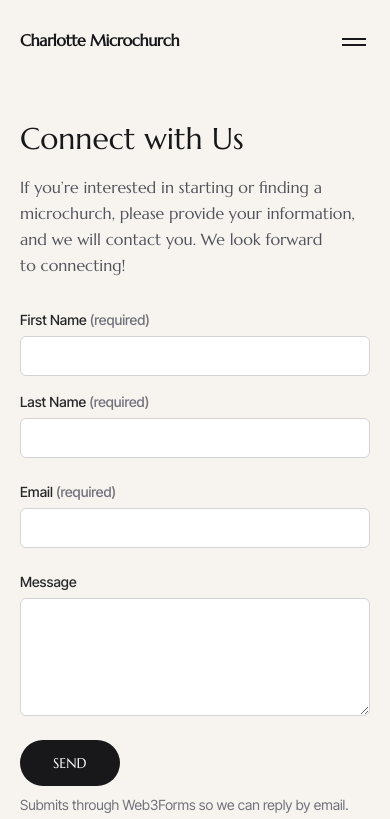
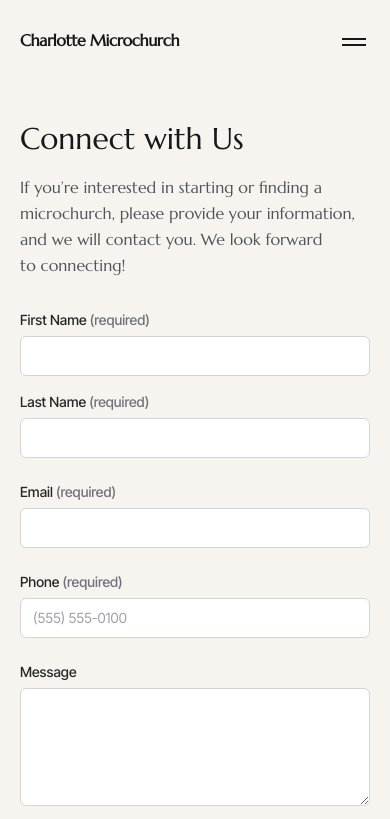
Before and after one commit to tylerbulszewicz/microchurch, a Next.js app: page /connect in a window 390 px wide. Shown: the top 819 px of the page. Built offline with nearby package versions, Linux system fonts and the light colour scheme; no server answers.

Commit message:
feat(connect): add required phone field to contact form

```diff
--- a/src/components/ConnectForm.tsx
+++ b/src/components/ConnectForm.tsx
@@ -62,9 +62,10 @@ export function ConnectForm({ accessKey }: ConnectFormProps) {
 		const first = String(fd.get("firstName") ?? "").trim();
 		const last = String(fd.get("lastName") ?? "").trim();
 		const email = String(fd.get("email") ?? "").trim();
+		const phone = String(fd.get("phone") ?? "").trim();
 		const message = String(fd.get("message") ?? "").trim();
-		if (!first || !last || !email) {
-			setError("Please fill in your name and email.");
+		if (!first || !last || !email || !phone) {
+			setError("Please fill in your name, email, and phone number.");
 			return;
 		}
 		if (!accessKey) {
@@ -80,6 +81,7 @@ export function ConnectForm({ accessKey }: ConnectFormProps) {
 		payload.append("name", `${first} ${last}`.trim());
 		payload.append("email", email);
 		payload.append("message", message || "(no message provided)");
+		payload.append("phone", phone);
 		payload.append("firstName", first);
 		payload.append("lastName", last);
 
@@ -139,7 +141,7 @@ export function ConnectForm({ accessKey }: ConnectFormProps) {
 				</p>
 				<p className="mt-2 m-0 text-sm leading-relaxed text-zinc-600">
 					{thankYouIsFresh ? (
-						"We&rsquo;ll be in touch at the email you provided."
+						"We\u2019ll be in touch using the contact details you provided."
 					) : (
 						<>
 							Only one message is allowed per device to reduce spam. If you need to reach us again, email{" "}
@@ -238,6 +240,25 @@ export function ConnectForm({ accessKey }: ConnectFormProps) {
 				/>
 			</div>
 			<div className="flex flex-col gap-1.5">
+				<label
+					className="font-inter-tight text-sm font-medium text-zinc-800"
+					htmlFor={`${baseId}-phone`}
+				>
+					Phone <span className="text-zinc-500">(required)</span>
+				</label>
+				<input
+					id={`${baseId}-phone`}
+					name="phone"
+					type="tel"
+					autoComplete="tel"
+					inputMode="tel"
+					placeholder="(555) 555-0100"
+					required
+					disabled={state === "sending"}
+					className="font-inter-tight w-full min-h-10 rounded-md border border-zinc-300 bg-white px-3 py-2 text-sm text-zinc-900 transition-[border-color] placeholder:text-zinc-400 focus:border-zinc-500 focus:outline-none focus:ring-2 focus:ring-zinc-400/50 disabled:cursor-not-allowed disabled:opacity-60"
+				/>
+			</div>
+			<div className="flex flex-col gap-1.5">
 				<label className="font-inter-tight text-sm font-medium text-zinc-800" htmlFor={`${baseId}-msg`}>
 					Message
 				</label>
@@ -258,7 +279,7 @@ export function ConnectForm({ accessKey }: ConnectFormProps) {
 					{state === "sending" ? "Sending…" : "SEND"}
 				</button>
 				<p className="m-0 max-w-md font-inter-tight text-sm leading-relaxed text-zinc-500">
-					Submits through Web3Forms so we can reply by email. We don&rsquo;t add you to a list from this
+					Submits through Web3Forms so we can reply by email. We don\u2019t add you to a list from this
 					form.
 				</p>
 			</div>
```
